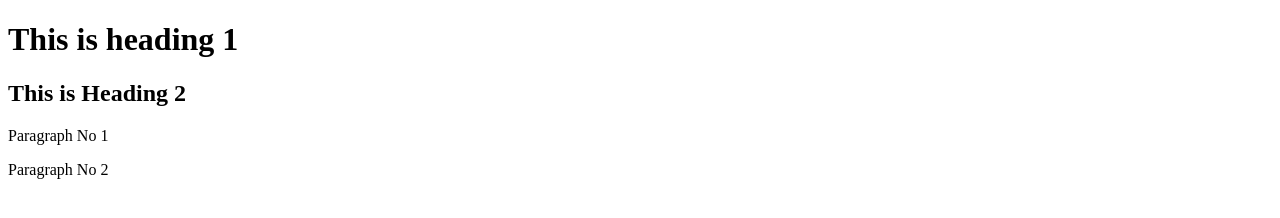
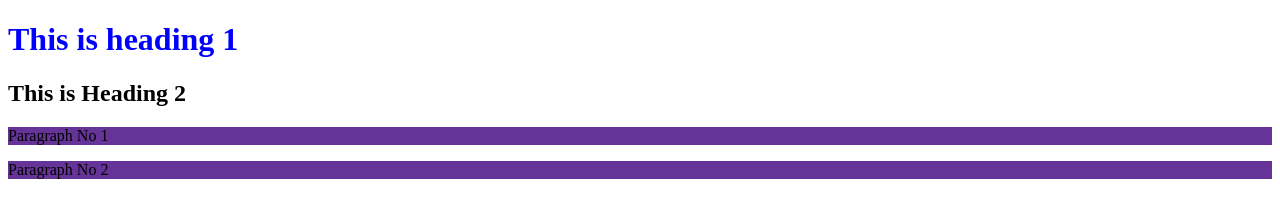
Before and after one commit to rajapal215/My-first-repo, a plain HTML site: page index.html in a window 1280 px wide. Drawn offline with Linux system fonts and the light colour scheme.

Commit message:
Add color

```diff
--- a/index.html
+++ b/index.html
@@ -5,6 +5,7 @@
     <meta http-equiv="X-UA-Compatible" content="IE=edge">
     <meta name="viewport" content="width=device-width, initial-scale=1.0">
     <title>My First Github Repo</title>
+    <link rel="stylesheet" href="style.css">
 </head>
 <body>
     <h1>This is heading 1</h1>
--- /dev/null
+++ b/style.css
@@ -0,0 +1,7 @@
+h1{
+    color: blue;
+
+}
+p{
+    background-color:rebeccapurple;
+}
```
